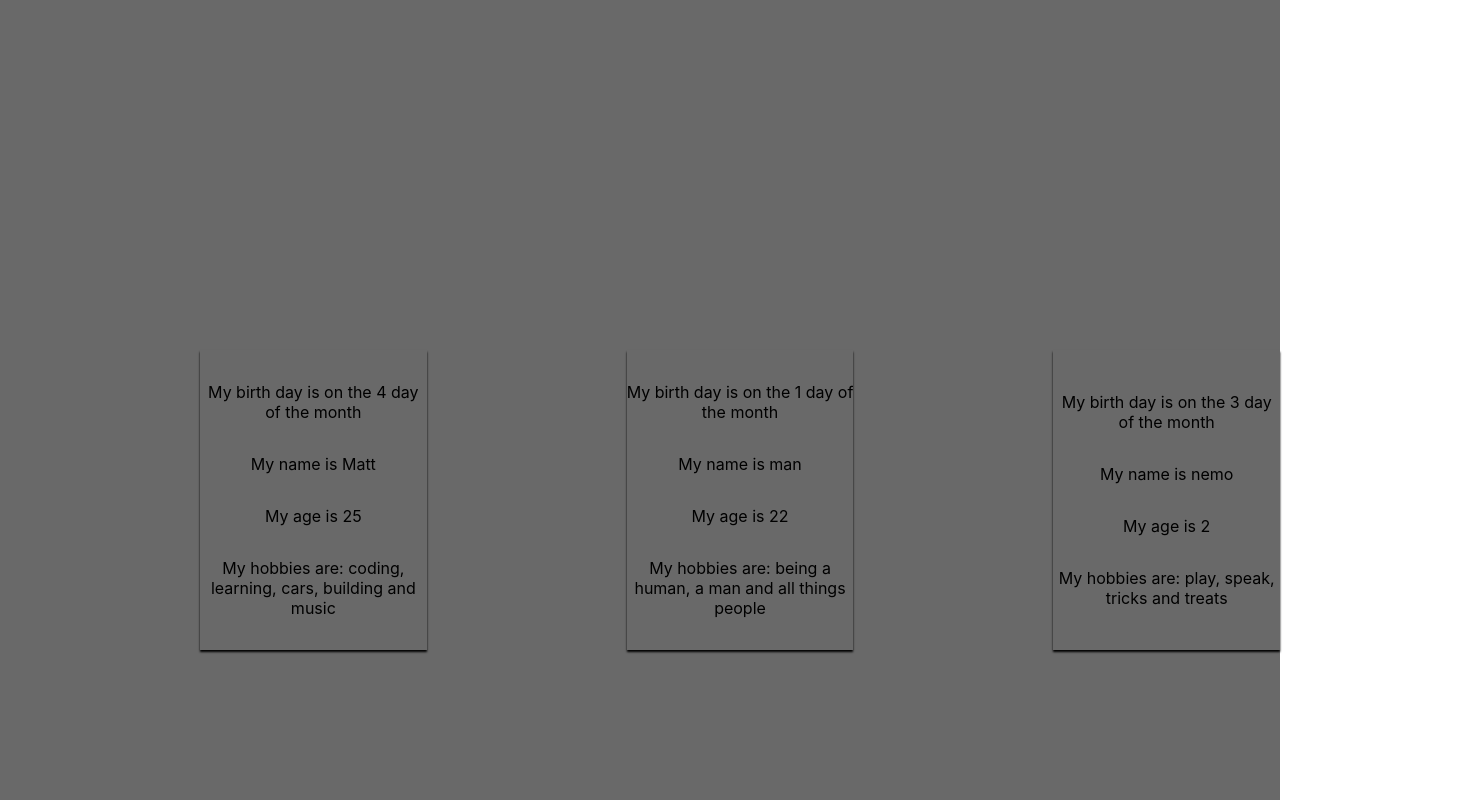
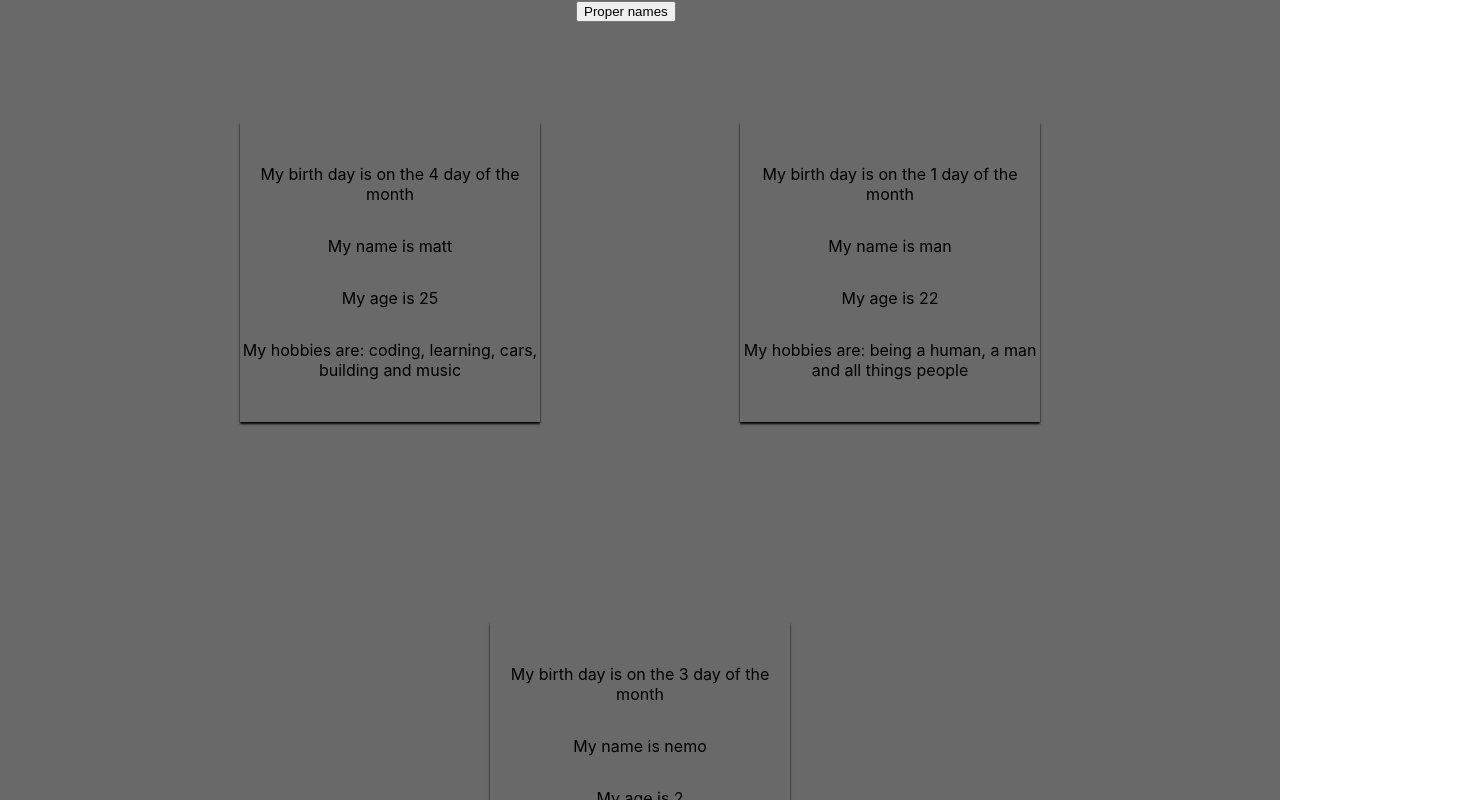
Before and after one commit to Mdbaker19/react-practice, a React (Create React App) app: page / in a window 1280 px wide. Shown: the top 800 px of the page, 1480 px wide, since content can reach past the window. Built offline with nearby package versions, Linux system fonts and the light colour scheme.

Commit message:
event listenr, change and set state of names list

```diff
--- a/src/App.css
+++ b/src/App.css
@@ -5,11 +5,11 @@
 }
 .main{
     width: 100%;
-    height: 100%;
+    height: 90%;
     display: flex;
     justify-content: center;
     align-items: center;
-    padding: 100px;
+    flex-wrap: wrap;
 }
 .personCard{
     box-shadow: 0 2px 2px #000;
@@ -22,3 +22,7 @@
     text-align: center;
     justify-content: center;
 }
+#buttonArea{
+    width: 100%;
+    margin: auto 45%;
+}
--- a/src/App.js
+++ b/src/App.js
@@ -5,17 +5,29 @@ import Person from "./Person/Person";
 class App extends Component {
     state = {
         persons: [
-            { name: 'Matt', age: 25, bday: 4 },
+            { name: 'matt', age: 25, bday: 4 },
             { name: 'man', age: 22, bday: 1 },
             { name: 'nemo', age: 2, bday: 3 },
         ]
     }
 
+    changeNameHandler = () => {
+        this.setState({
+            persons: [
+                { name: 'Mattthew', age: 25, bday: 4 },
+                { name: 'Hue Man', age: 22, bday: 1 },
+                { name: 'Nemo the Dog', age: 2, bday: 3 },
+            ]
+        });
+    }
 
     render () {
         // jsx syntax
         return (
             <div className="main">
+                <div id="buttonArea">
+                    <button onClick={this.changeNameHandler}>Proper names</button>
+                </div>
                 <Person day={this.state.persons[0].bday} name={this.state.persons[0].name} age={this.state.persons[0].age}>coding, learning, cars, building and music</Person>
                 <Person day={this.state.persons[1].bday} name={this.state.persons[1].name} age={this.state.persons[1].age}>being a human, a man and all things people</Person>
                 <Person day={this.state.persons[2].bday} name={this.state.persons[2].name} age={this.state.persons[2].age}>play, speak, tricks and treats</Person>
```
Also changed, not shown: 1 other file (tests, documents, lock files or other folders).
